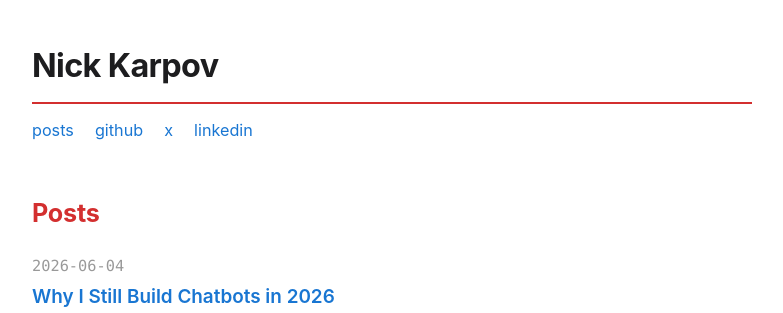
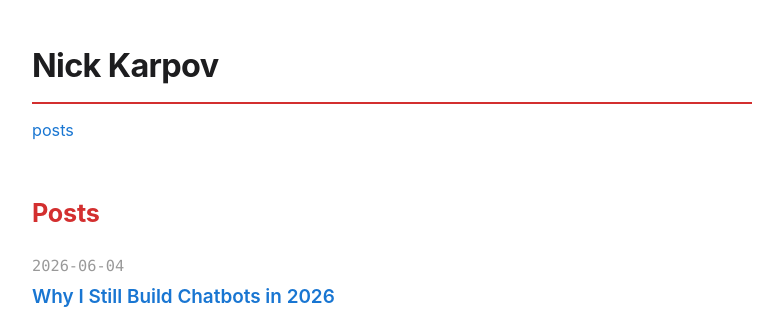
Before and after one commit to nkarpov/nkarpov.github.io, a Jekyll site: the page built from index.html, in a window 1280 px wide. Shown: the top 313 px of the page, without its empty margins (248-1031 px from the left). Built offline with Jekyll 4.4.1, drawn with Linux system fonts in a browser that asks for light colours.

Commit message:
Remove github/x/linkedin links from site header nav
Leaves only the posts link in the header. Social profiles remain in the
JSON-LD sameAs for SEO, just not in the visible nav.

Co-authored-by: Isaac

```diff
--- a/_layouts/default.html
+++ b/_layouts/default.html
@@ -330,9 +330,6 @@
         <h1><a href="/">Nick Karpov</a></h1>
         <nav>
             <a href="/">posts</a>
-            <a href="https://github.com/nkarpov" target="_blank">github</a>
-            <a href="https://x.com/nickkarpov" target="_blank">x</a>
-            <a href="https://www.linkedin.com/in/nick-karpov/" target="_blank">linkedin</a>
         </nav>
     </header>
 
```
